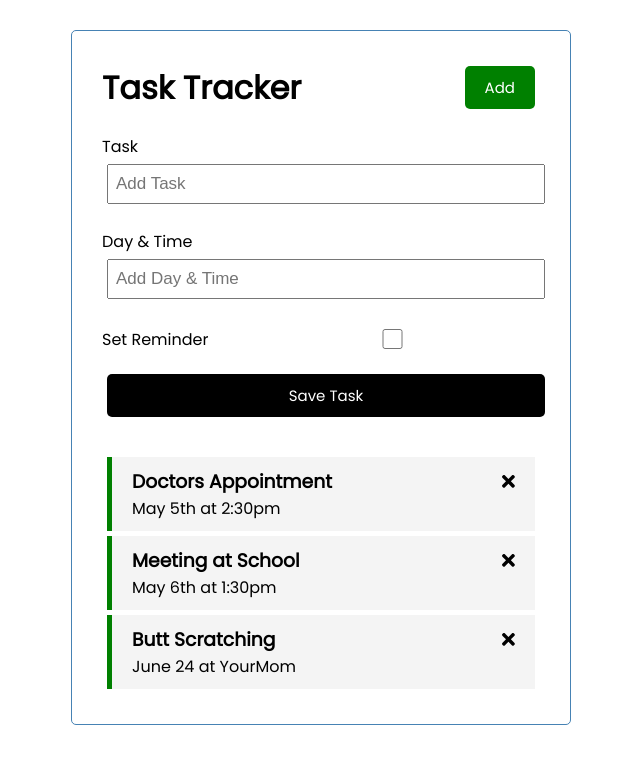
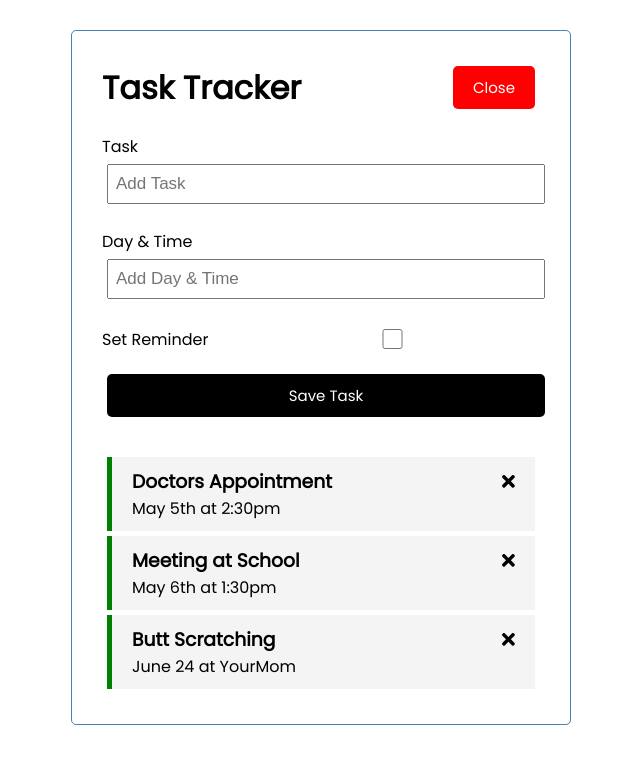
Before and after one commit to jstacer/angular, an Angular app: page / in a window 1280 px wide. Both pictures are taken after a click on the button "Add". Shown: the top 764 px of the page, without its empty margins (319-959 px from the left). Built offline with nearby package versions, Linux system fonts and the light colour scheme; data requests are answered from the project's data file.

Commit message:
implemented show and hide addTask form

```diff
--- a/src/app/components/add-task/add-task.component.html
+++ b/src/app/components/add-task/add-task.component.html
@@ -1,4 +1,4 @@
-<form class="add-form" (ngSubmit)="onSubmit()">
+<form *ngIf="showAddTask" class="add-form" (ngSubmit)="onSubmit()">
     <div class="form-control">
         <label for="text">Task</label>
         <input type="text" name="text" id="text" [(ngModel)]="text" placeholder="Add Task" />
--- a/src/app/components/add-task/add-task.component.ts
+++ b/src/app/components/add-task/add-task.component.ts
@@ -1,5 +1,7 @@
  import { Component, OnInit, Output, EventEmitter } from '@angular/core';
  import {Task} from '../../Task';
+ import {UiService} from '../../services/ui.service';
+ import {Subscription} from 'rxjs';
 
 @Component({
   selector: 'app-add-task',
@@ -11,10 +13,15 @@
   text: string;
   day: string;
   reminder: boolean = false;
+  showAddTask: boolean = false;
+  subscription: Subscription;
 
-  constructor() {
+  constructor(private uiService:UiService) {
     this.text = '';
     this.day = '';
+    this.subscription = this.uiService
+      .onToggle()
+      .subscribe((value) => (this.showAddTask = value));
   }
 
   ngOnInit(): void {}
--- a/src/app/components/header/header.component.html
+++ b/src/app/components/header/header.component.html
@@ -1,8 +1,8 @@
 <header>
     <h1>{{ title }}</h1>
     <app-button
-        color="green"
-        text="Add"
+        color="{{ showAddTask ? 'red' : 'green' }}"
+        text="{{ showAddTask ? 'Close' : 'Add' }}"
         (btnClick)="toggleAddTask()"
     ></app-button>
 </header>
--- a/src/app/components/header/header.component.ts
+++ b/src/app/components/header/header.component.ts
@@ -1,4 +1,6 @@
 import { Component, OnInit } from '@angular/core';
+import { UiService } from '../../services/ui.service';
+import { Subscription } from 'rxjs';
 
 @Component({
   selector: 'app-header',
@@ -7,12 +9,18 @@
 })
 export class HeaderComponent implements OnInit {
   title: string = 'Task Tracker';
+  showAddTask: boolean = false;
+  subscription: Subscription;
 
-  constructor() { }
+  constructor(private uiService:UiService) {
+    this.subscription = this.uiService
+      .onToggle()
+      .subscribe((value) => (this.showAddTask = value));
+  }
 
   ngOnInit(): void {}
 
   toggleAddTask() {
-    console.log('toggle');
+    this.uiService.toggleAddTask();
   }
 }
--- /dev/null
+++ b/src/app/services/ui.service.ts
@@ -0,0 +1,21 @@
+import { Injectable } from '@angular/core';
+import { Observable, Subject } from 'rxjs';
+
+@Injectable({
+  providedIn: 'root'
+})
+export class UiService {
+  private showAddTask: boolean = false;
+  private subject = new Subject<any>();
+
+  constructor() {}
+
+  toggleAddTask(): void {
+    this.showAddTask = !this.showAddTask;
+    this.subject.next(this.showAddTask);
+  }
+
+  onToggle(): Observable<any> {
+    return this.subject.asObservable();
+  }
+}
```
Also changed, not shown: 1 other file (tests, documents, lock files or other folders).
